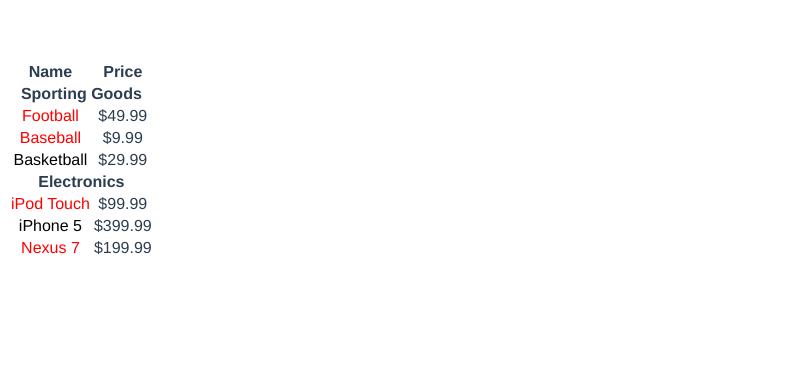
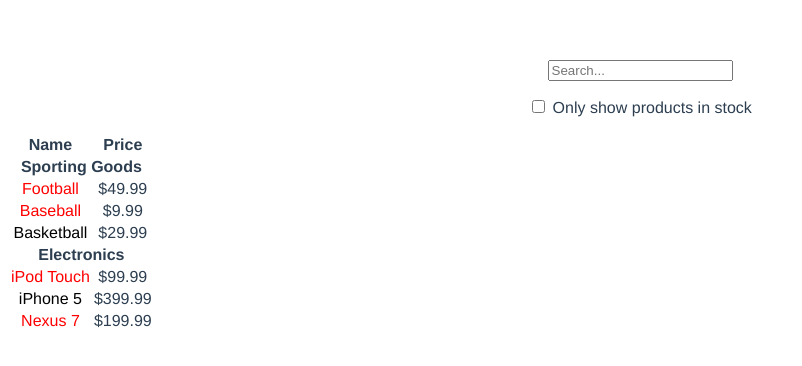
Before and after one commit to davidlamys/vue-example, a Vue app: page / in a window 1280 px wide. Shown: the top 366 px of the page, without its empty margins (0-802 px from the left). Built offline with nearby package versions, Linux system fonts and the light colour scheme.

Commit message:
Display SearchBar in app

```diff
--- a/src/App.vue
+++ b/src/App.vue
@@ -1,5 +1,6 @@
 <template>
   <div id="app">
+    <search-bar></search-bar>
     <product-table :items="items"></product-table>
   </div>
 </template>
@@ -7,11 +8,12 @@
 <script>
 
 import ProductTable from './components/ProductTable.vue'
-
+import SearchBar from './components/SearchBar.vue'
 export default {
   name: 'app',
   components: {
-    ProductTable
+    ProductTable,
+    SearchBar
   },
   data () {
     return {
```
